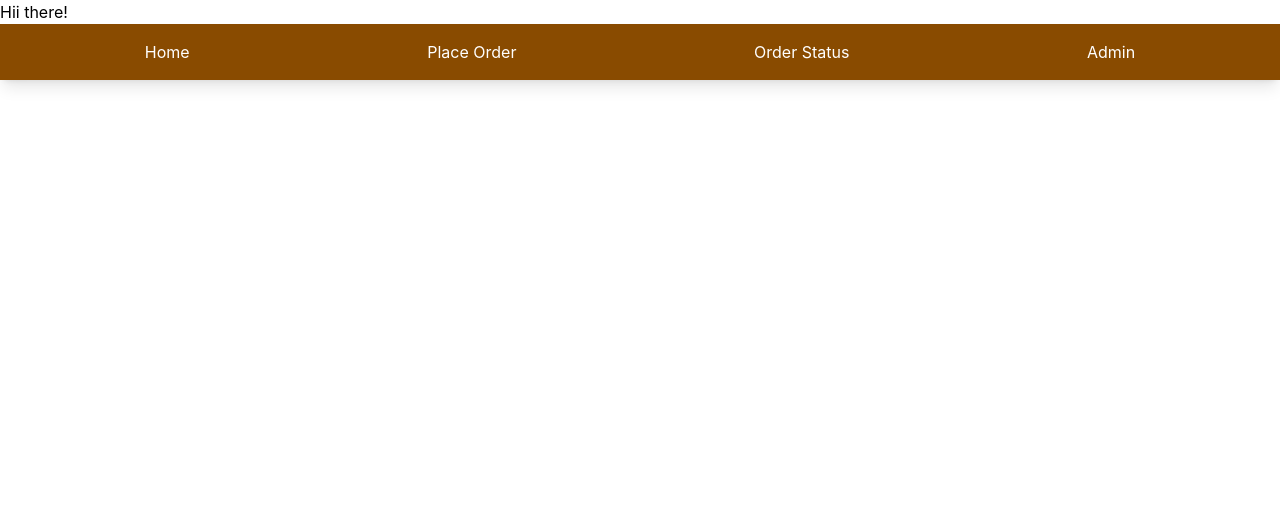
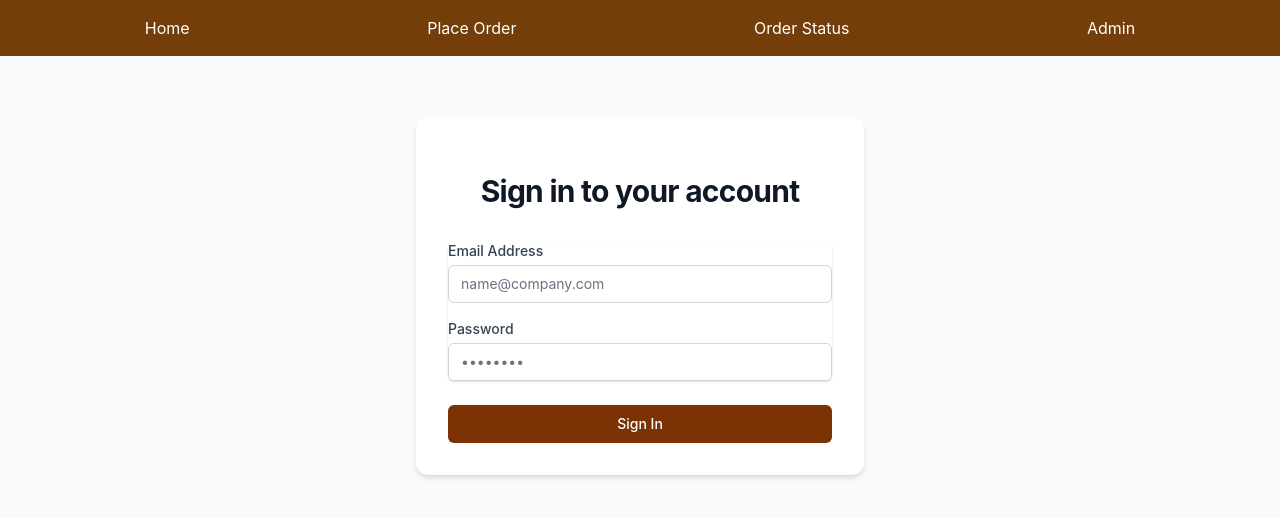
Before and after one commit to nainanijo/Internship_Project, a React (Vite) app: page /Admin in a window 1280 px wide. Shown: the top 518 px of the page. Built offline with nearby package versions, Linux system fonts and the light colour scheme.

Commit message:
login pg

```diff
--- a/src/App.jsx
+++ b/src/App.jsx
@@ -2,8 +2,8 @@ import './App.css'
 import Home from './Pages/Home'
 import PO from './Pages/PO'
 import SO from './Pages/SO'
-import admin from './Pages/Admin'
-
+import Admin from './Pages/Admin'
+import Login from './Components/Login'
 
 import { BrowserRouter,Routes,Route,NavLink} from 'react-router-dom'
 
@@ -13,11 +13,11 @@ function App(){
 
   return(
     <div>
-      <h1> Hii there!</h1>
+      <h1></h1>
       <main>
 
           <BrowserRouter>
-            <nav className='bg-yellow-800 shadow-lg text-white' >
+            <nav className='bg-yellow-900 shadow-lg text-white' >
             <div className='max-w-7x1 mx-auto px-4 sm:px-6 lg:px-8 max=wl=7' >
               <ul className='flex justify-around gap-3 py-4'>
                 <li>
@@ -44,7 +44,7 @@ function App(){
               <Route path= '/' element={<Home/>}  />
               <Route path= '/PO' element={<PO/>}  />
               <Route path= '/SO' element={<SO/>}  />;
-              <Route path= '/admin' element={<admin/>}  />;
+              <Route path= '/Admin' element={<Admin/>}  />;
             </Routes>
 
 
--- /dev/null
+++ b/src/Components/Login.jsx
@@ -0,0 +1,83 @@
+import React from 'react'
+import {useState} from 'react'
+
+const Login=() =>{
+    const[isLoggedIn,setIsLoggedIn]= useState(true)
+    //State hooks to capture form inputs
+    const[email,setEmail] = useState("")
+    const[password,setPassword]=useState('')
+
+    //handling form submission
+    const handleSubmit = (e) =>{
+        e.preventDefault();
+
+        //API to be used here
+    console.log("Logging in with",{email,passwird});
+
+    //alert
+    };
+return (
+    <div className="flex min-h-[60vh] items-center justify-center bg-gray-50 px-4 py-12 sm:px-6 lg:px-8">
+      <div className="w-full max-w-md space-y-8 rounded-xl bg-white p-8 shadow-md">
+        <div>
+          <h2 className="mt-6 text-center text-3xl font-bold tracking-tight text-gray-900">
+            Sign in to your account
+          </h2>
+        </div>
+
+        <form className="mt-8 space-y-6" onSubmit={handleSubmit}>
+          <div className="space-y-4 rounded-md shadow-sm">
+            {/* Email Input Field */}
+            <div>
+              <label htmlFor="email-address" className="block text-sm font-medium text-gray-700 mb-1">
+                Email Address
+              </label>
+              <input
+                id="email-address"
+                name="email"
+                type="email"
+                autoComplete="email"
+                required
+                className="relative block w-full rounded-md border border-gray-300 px-3 py-2 text-gray-900 placeholder-gray-500 focus:z-10 focus:border-amber-700 sm:text-sm"
+                placeholder="name@company.com"
+                value={email}
+                onChange={(e) => setEmail(e.target.value)}
+              />
+            </div>
+
+            {/* Password Input Field */}
+            <div>
+              <label htmlFor="password" className="block text-sm font-medium text-gray-700 mb-1">
+                Password
+              </label>
+              <input
+                id="password"
+                name="password"
+                type="password"
+                autoComplete="current-password"
+                required
+                className="relative block w-full rounded-md border border-gray-300 px-3 py-2 text-gray-900 placeholder-gray-500 focus:z-10 focus:border-amber-700 sm:text-sm"
+                placeholder="••••••••"
+                value={password}
+                onChange={(e) => setPassword(e.target.value)}
+              />
+            </div>
+          </div>
+          <div>
+            <button
+              type="submit"
+              className="group relative flex w-full justify-center rounded-md border border-transparent bg-amber-900 py-2 px-4 text-sm font-medium text-white hover:bg-amber-800 "
+            >
+              Sign In
+            </button>
+          </div>
+        </form>
+        </div>
+    </div>
+    )
+    //create isLoggedIn  initial value-true
+
+
+}
+
+export default Login
--- a/src/Pages/Admin.jsx
+++ b/src/Pages/Admin.jsx
@@ -1,9 +1,14 @@
 import React from 'react'
+import Login from '../Components/Login'
 
-const admin = () => {
+const Admin = () => {
   return (
-    <div>admin</div>
+    <> <div></div>
+        <Login />
+
+    </>
+
   )
 }
 
-export default admin
+export default Admin
--- a/vite.config.ts
+++ b/vite.config.ts
@@ -4,5 +4,5 @@ import tailwindcss from '@tailwindcss/vite'
 
 // https://vite.dev/config/
 export default defineConfig({
-  plugins: [react()],
+  plugins: [react(),tailwindcss(),],
 })
```
